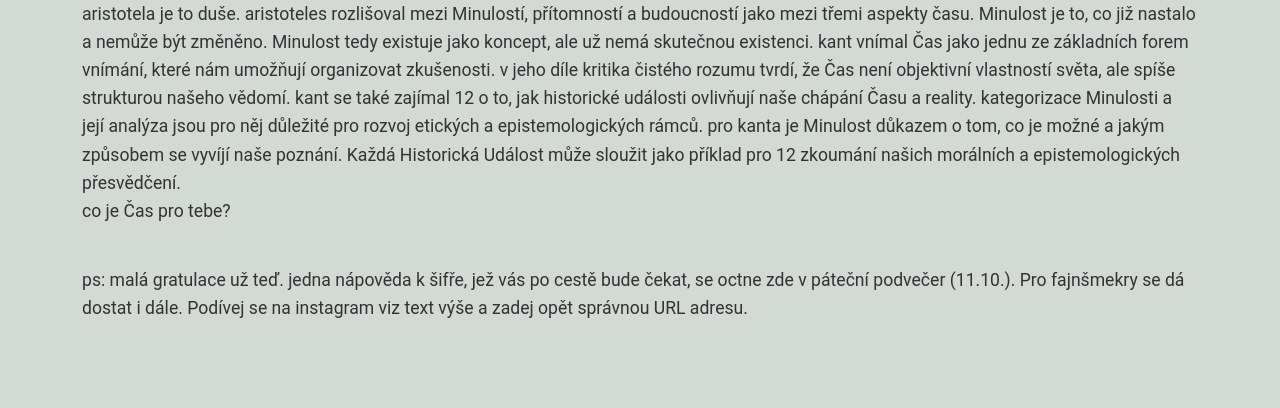
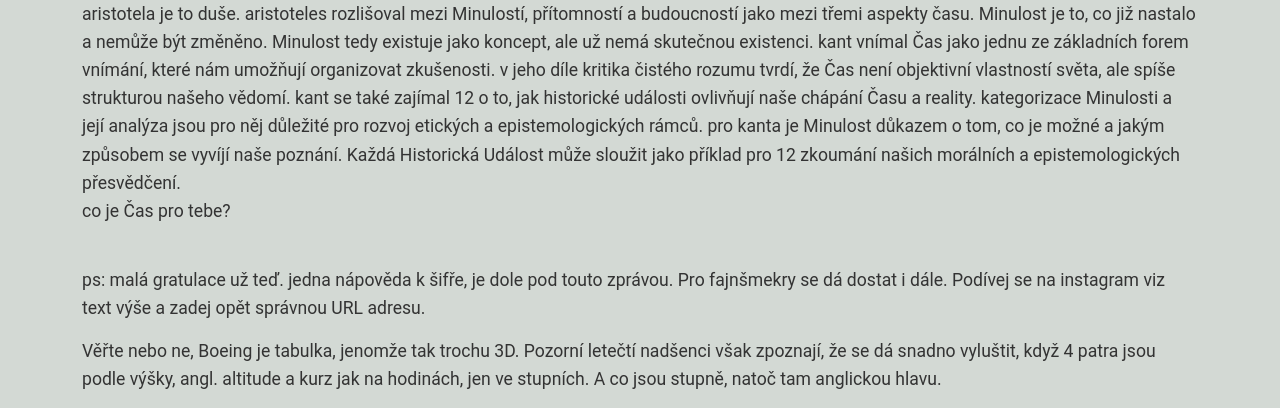
Before and after one commit to filakrad/krtkobrani, a Flask app: page /lapalie in a window 1280 px wide. Shown: the part 1331-1739 px from the top of the page. Before the commit the page ends 1649 px from the top, so only its background shows below. Run offline with Flask 3, Linux system fonts and the light colour scheme; parts of the project's set-up code (start-up, migrations or seed data) failed here and were passed over; some libraries are stand-ins or nearby versions.

Commit message:
lapalie update

```diff
--- a/krtkobrani/templates/lapalie.html
+++ b/krtkobrani/templates/lapalie.html
@@ -31,6 +31,7 @@
     kant se také zajímal 12 o to, jak historické události ovlivňují naše chápání Času a reality. kategorizace Minulosti a její analýza jsou pro něj důležité pro rozvoj etických a epistemologických rámců.
     pro kanta je Minulost důkazem o tom, co je možné a jakým způsobem se vyvíjí naše poznání. Každá Historická Událost může sloužit jako příklad pro 12 zkoumání našich morálních a epistemologických přesvědčení.<br>
     co je Čas pro tebe?</p><br>
-<p>ps: malá gratulace už teď. jedna nápověda k šifře, jež vás po cestě bude čekat, se octne zde v páteční podvečer (11.10.). Pro fajnšmekry se dá dostat i dále. Podívej se na instagram viz text výše a zadej opět správnou URL adresu.</p>
-
+<p>ps: malá gratulace už teď. jedna nápověda k šifře, je dole pod touto zprávou. Pro fajnšmekry se dá dostat i dále. Podívej se na instagram viz text výše a zadej opět správnou URL adresu.</p>
+<p>Věřte nebo ne, Boeing je tabulka, jenomže tak trochu 3D. Pozorní letečtí nadšenci však zpoznají, že se dá snadno vyluštit, když 4 patra jsou podle výšky,
+    angl. altitude a kurz jak na hodinách, jen ve stupních. A co jsou stupně, natoč tam anglickou hlavu.</p>
 {% endblock %}
```
